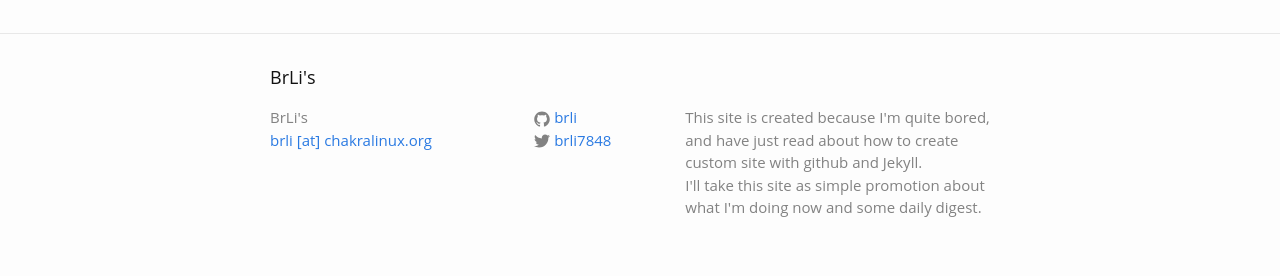
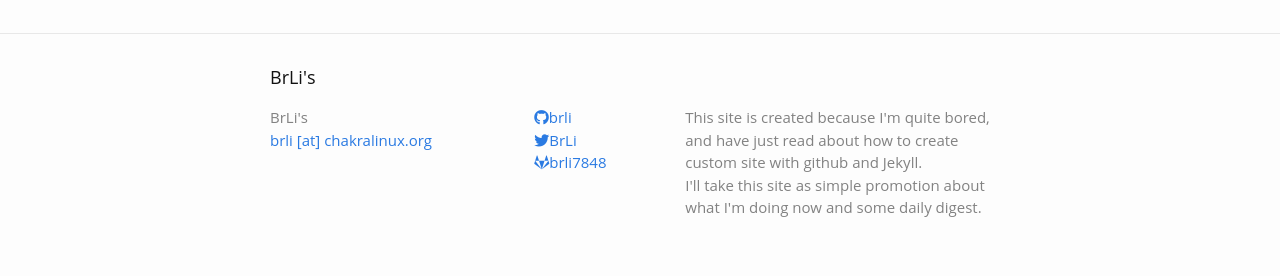
Before and after one commit to Brli/brli.github.io, a Jekyll site: the page built from index.html, in a window 1280 px wide. Shown: the part 1268-1544 px from the top of the page. Built offline with Jekyll 4.4.1, drawn with Linux system fonts in a browser that asks for light colours; nearby versions of some CDN libraries; comment, search, counter and statistics services are not loaded.

Commit message:
use font awesome for social link

```diff
--- a/_config.yml
+++ b/_config.yml
@@ -16,11 +16,10 @@ description: > # this means to ignore newlines until "baseurl:"
 baseurl: "" # the subpath of your site, e.g. /blog
 url: "https://brli.github.io" # the base hostname & protocol for your site
 assets_url: "https://raw.githubusercontent.com/Brli/brli.github.io/master"
-twitter_username: brli7848
+twitter_username: B4L5Kp153vNgP8D
 github_username:  brli
+gitlab_username:  brli7848
 disqus_shortname: brli
 ua: UA-41471230-4
 # Build settings
 markdown: kramdown
-
-theme: jekyll-theme-minimal
--- a/_includes/footer.html
+++ b/_includes/footer.html
@@ -19,10 +19,14 @@
             {% include icon-github.html username=site.github_username %}
           </li>
           {% endif %}
-
           {% if site.twitter_username %}
           <li>
-            {% include icon-twitter.html username=site.twitter_username %}
+            {% include icon-twitter.html username="BrLi" %}
+          </li>
+          {% endif %}
+          {% if site.gitlab_username %}
+          <li>
+            {% include icon-gitlab.html username=site.gitlab_username %}
           </li>
           {% endif %}
         </ul>
--- a/_includes/head.html
+++ b/_includes/head.html
@@ -6,6 +6,7 @@
   <title>{% if page.title %}{{ page.title | escape }}{% else %}{{ site.title | escape }}{% endif %}</title>
   <meta name="description" content="{% if page.excerpt %}{{ page.excerpt | strip_html | strip_newlines | truncate: 160 }}{% else %}{{ site.description }}{% endif %}">
 
+  <link rel="stylesheet" href="https://use.fontawesome.com/releases/v5.8.1/css/all.css" integrity="sha384-50oBUHEmvpQ+1lW4y57PTFmhCaXp0ML5d60M1M7uH2+nqUivzIebhndOJK28anvf" crossorigin="anonymous">
   <link rel="stylesheet" href="{{ "/css/main.css" | prepend: site.baseurl }}">
   <link rel="canonical" href="{{ page.url | replace:'index.html','' | prepend: site.baseurl | prepend: site.url }}">
   <link rel="alternate" type="application/rss+xml" title="{{ site.title }}" href="{{ "/feed.xml" | prepend: site.baseurl | prepend: site.url }}">
--- a/_includes/icon-github.html
+++ b/_includes/icon-github.html
@@ -1 +1 @@
-<a href="https://github.com/{{ include.username }}"><span class="icon icon--github">{% include icon-github.svg %}</span><span class="username">{{ include.username }}</span></a>
+<a href="https://github.com/{{ include.username }}"><i class="fab fa-github"></i>{{ include.username }}</a>
--- /dev/null
+++ b/_includes/icon-gitlab.html
@@ -0,0 +1 @@
+<a href="https://gitlab.com/{{ include.username }}"><i class="fab fa-gitlab"></i>{{ include.username }}</a>
--- a/_includes/icon-twitter.html
+++ b/_includes/icon-twitter.html
@@ -1 +1 @@
-<a href="https://twitter.com/{{ include.username }}"><span class="icon icon--twitter">{% include icon-twitter.svg %}</span><span class="username">{{ include.username }}</span></a>
+<a href="https://twitter.com/{{ site.twitter_username }}"><i class="fab fa-twitter"></i><span class="username">{{ include.username }}</span></a>
```
Also changed, not shown: _includes/icon-github.svg (deleted), _includes/icon-twitter.svg (deleted).
